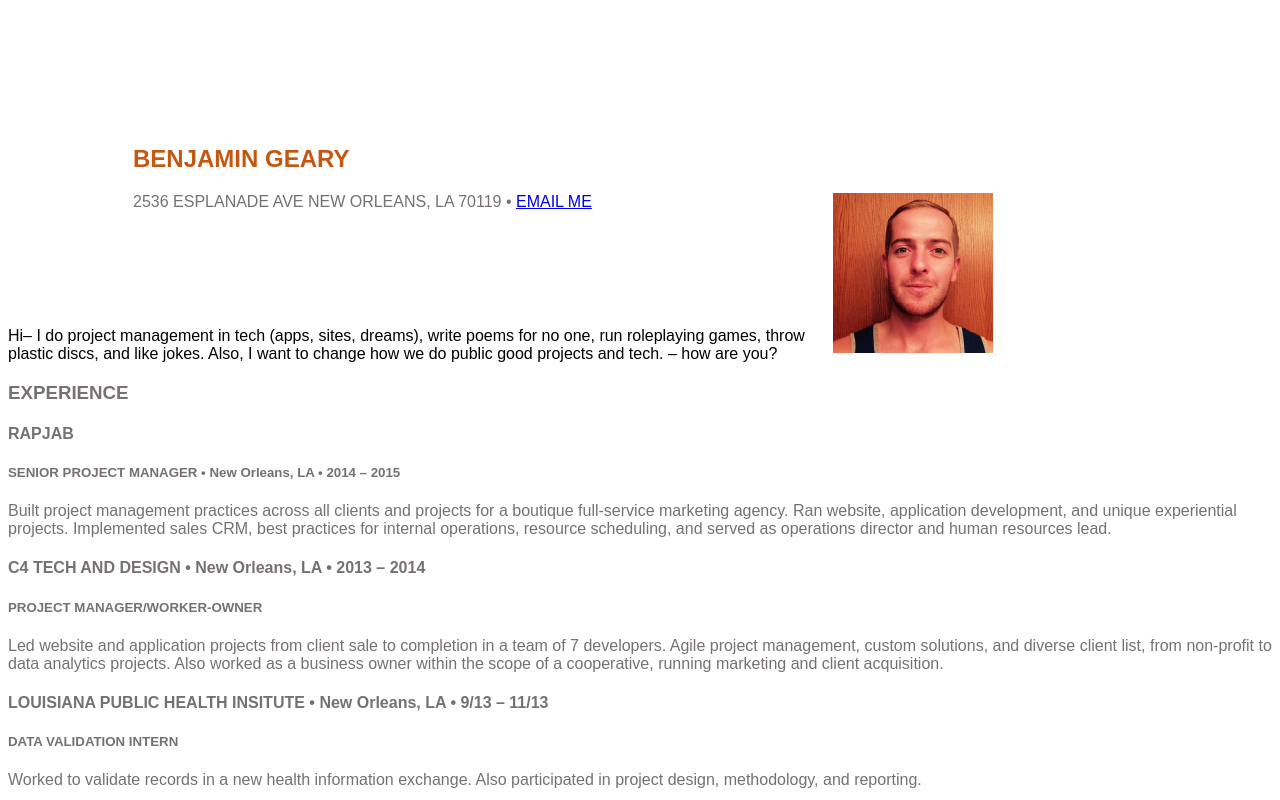
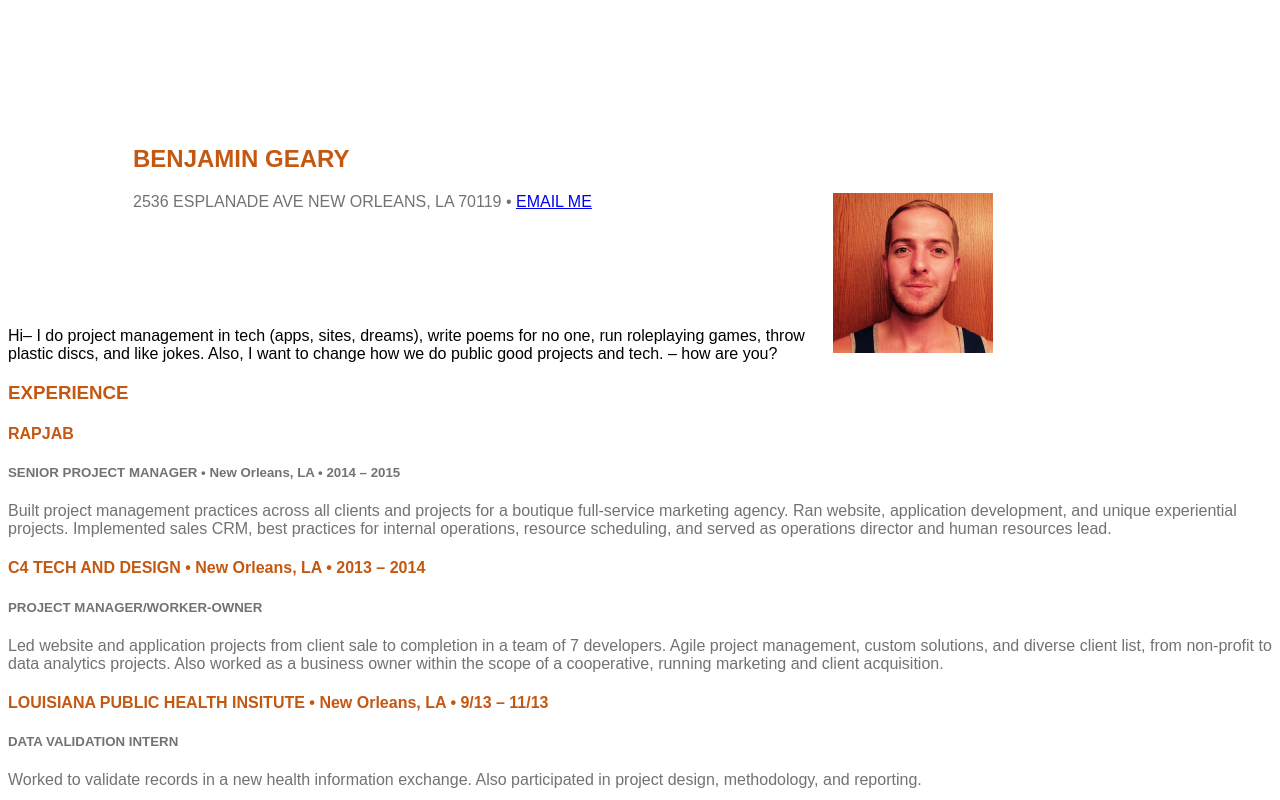
Before and after one commit to sazercat/sazercat.github.io, a plain HTML site: page index.html in a window 1280 px wide. Shown: the top 800 px of the page. Drawn offline with Linux system fonts and the light colour scheme.

Commit message:
added h3 h4 color and margin

```diff
--- a/resume-stylesheet.css
+++ b/resume-stylesheet.css
@@ -7,6 +7,17 @@ body {
 	width: 100%;
 }
 
+h3{
+	color: #C45811;
+	margin: 10px, 325px, 0px, 0px
+}
+
+h4{
+	color: #C45811;
+	margin: 2px, 325px, 8px, 0px
+}
+
+}
 
 #container{
 	width: 1000px
@@ -65,7 +76,7 @@ img.resize{
 
 
 .mainheader{
-	margin-bottom: 4px
+	margin-bottom: 4px;
 	color: #C45811;
 
 }
```
